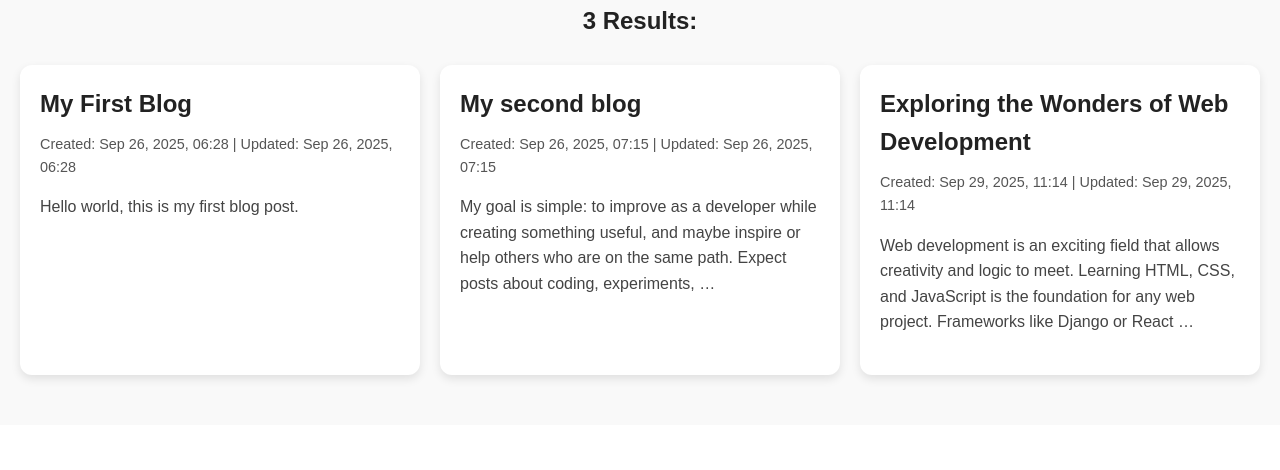
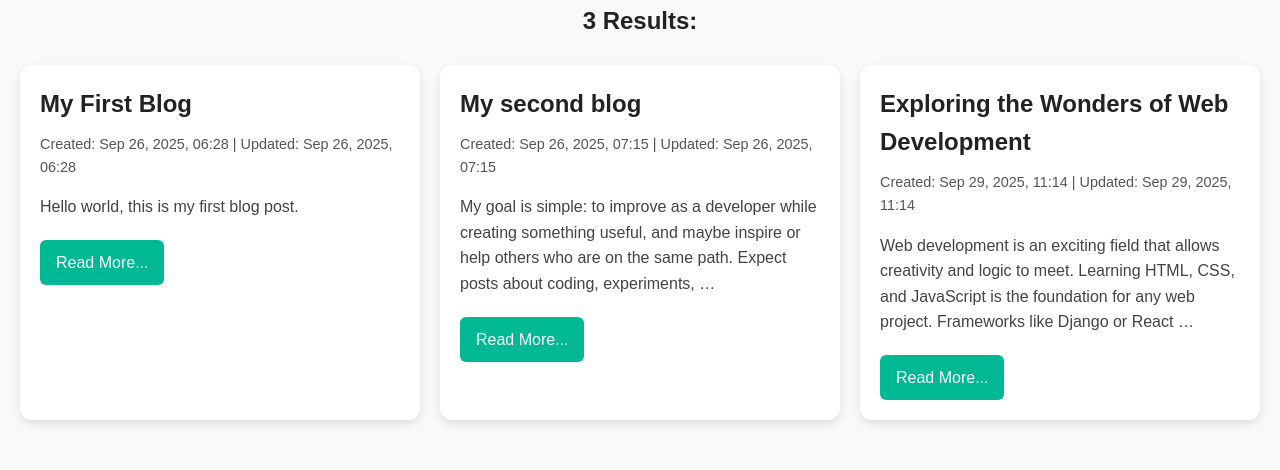
Before and after one commit to Arshiya-Bagheri/personal-blog, a Django app: template config/blog/templates/blog/search.html in a window 1280 px wide. Shown: the part 515-985 px from the top of the page. Before the commit the page ends 897 px from the top, so only its background shows below. Run offline with Django 5.2, Linux system fonts and the light colour scheme; the template is opened without the code that fills it: values that come from a table or form of the project are taken from there, others are empty; data comes from the database, SQL or seed files in the repository.

Commit message:
Added read more button to search results

```diff
--- a/config/blog/templates/blog/search.html
+++ b/config/blog/templates/blog/search.html
@@ -30,7 +30,7 @@
 
                         <p class="blog-excerpt">{{ blog.content|truncatewords:30 }}</p>
 
-                        {% comment %} <a href="{% url 'blog_detail' blog.id %}" class="read-more">Read More</a> {% endcomment %}
+                        <a href="{% url 'blog_detail' blog.id %}" class="read-more">Read More...</a>
                     </div>
                 {% empty %}
                     <p>No results found.</p>
```
